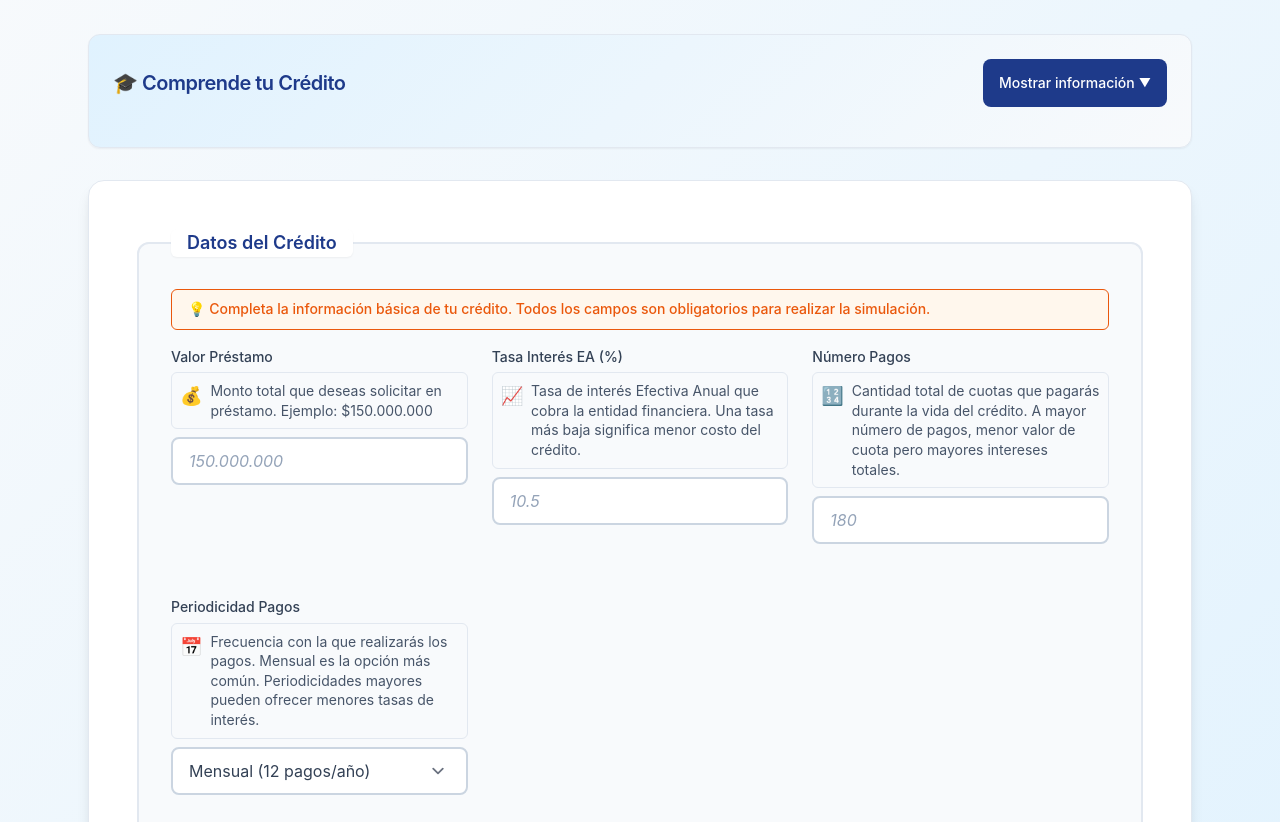
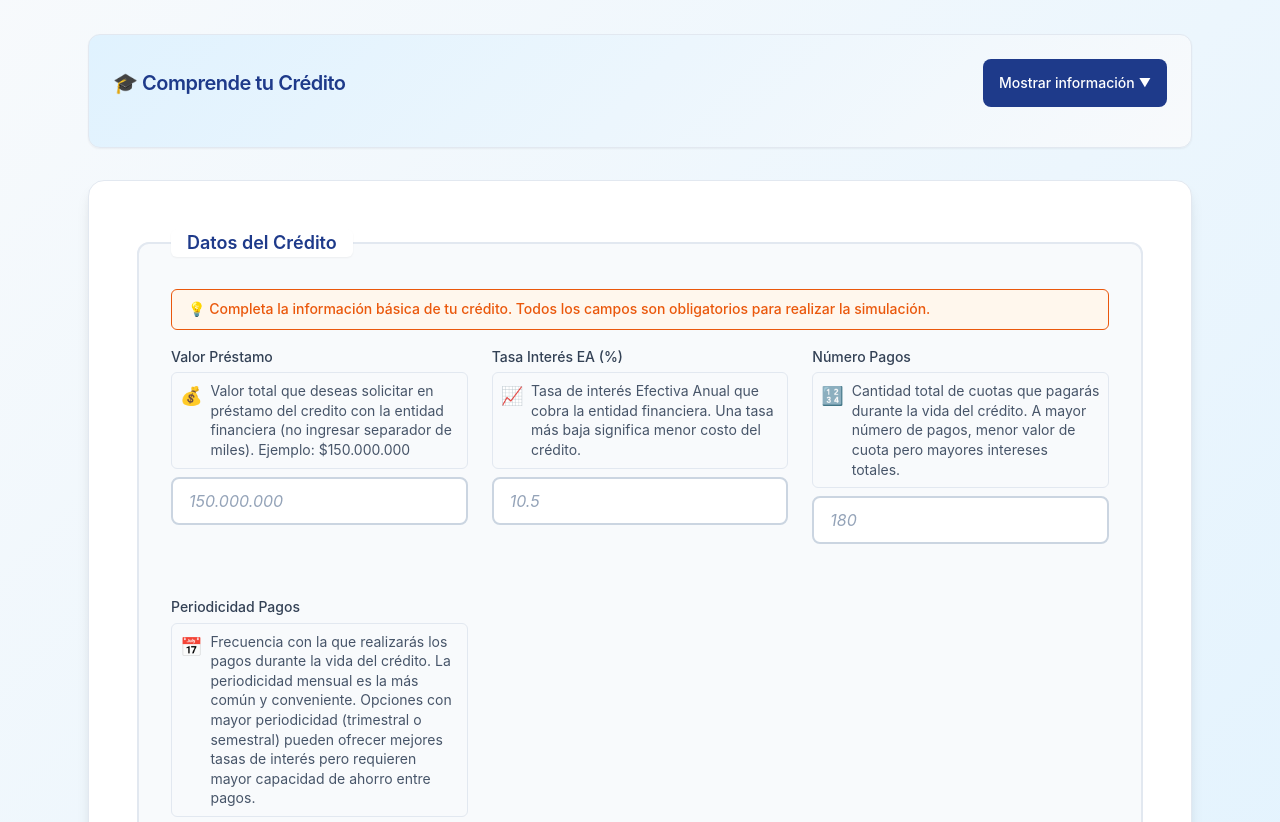
Before and after one commit to EdRiver8/simulador-credito-sj, a plain HTML site: page index.html in a window 1280 px wide. Shown: the part 120-942 px from the top of the page. Drawn offline with Linux system fonts and the light colour scheme.

Commit message:
mejorando descripcion de valor prestamos para mejorar el espaciado

```diff
--- a/index.html
+++ b/index.html
@@ -108,8 +108,9 @@
               <div class="field-description">
                 <span class="field-icon">💰</span>
                 <span class="field-legend"
-                  >Monto total que deseas solicitar en préstamo. Ejemplo:
-                  $150.000.000</span
+                  >Valor total que deseas solicitar en préstamo del credito con
+                  la entidad financiera (no ingresar separador de miles).
+                  Ejemplo: $150.000.000</span
                 >
               </div>
               <input type="text" id="amount" placeholder="150.000.000" />
@@ -157,9 +158,11 @@
               <div class="field-description">
                 <span class="field-icon">📅</span>
                 <span class="field-legend"
-                  >Frecuencia con la que realizarás los pagos. Mensual es la
-                  opción más común. Periodicidades mayores pueden ofrecer
-                  menores tasas de interés.</span
+                  >Frecuencia con la que realizarás los pagos durante la vida
+                  del crédito. La periodicidad mensual es la más común y
+                  conveniente. Opciones con mayor periodicidad (trimestral o
+                  semestral) pueden ofrecer mejores tasas de interés pero
+                  requieren mayor capacidad de ahorro entre pagos.</span
                 >
               </div>
               <select id="frequency">
```
